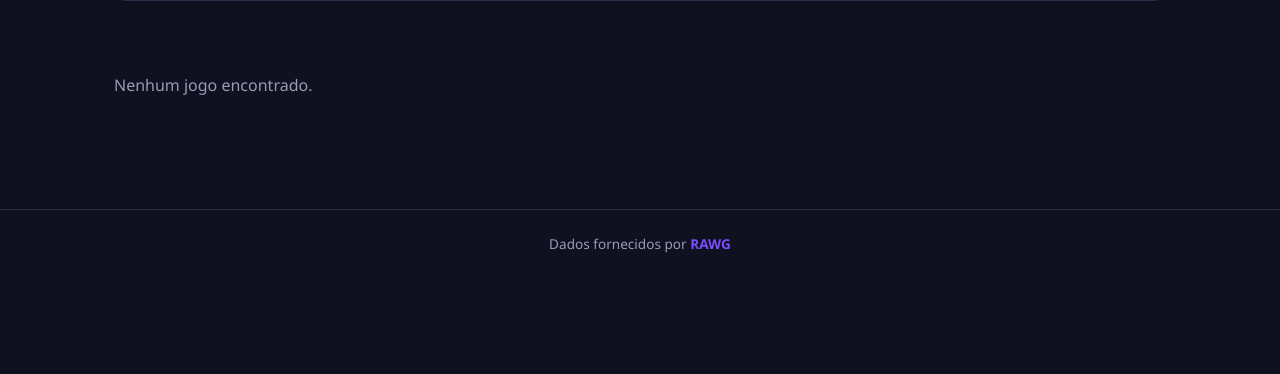
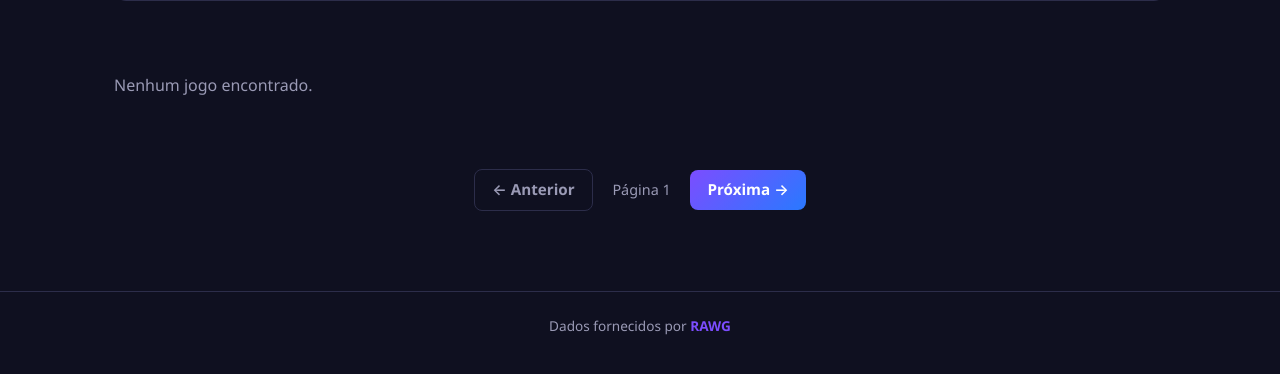
Before and after one commit to gabrielbastosg/Game_explorer-Django, a Django app: page / in a window 1280 px wide. Shown: the part 355-729 px from the top of the page. Run offline with Django 5.2, Linux system fonts and the light colour scheme; data that the repository does not hold is empty.

Commit message:
Adiciona paginação na home (navegação por páginas da RAWG)
- view: lê ?page, repassa para a API e calcula has_next/has_previous
- home.html: botões Anterior/Próxima preservando a busca
- home.css: estilo dos controles de paginação

Co-Authored-By: Claude Opus 4.8 <noreply@anthropic.com>

```diff
--- a/games/static/games/css/home.css
+++ b/games/static/games/css/home.css
@@ -144,3 +144,18 @@
     grid-column: 1 / -1;
     padding: 2rem 0;
 }
+
+
+/* ---------- Paginacao --------------*/
+.pagination {
+    display: flex;
+    align-items: center;
+    justify-content: center;
+    gap: 1.2rem;
+    margin-top: 2.5rem;
+}
+
+.page-current {
+    color: var(--text-muted);
+    font-size: 0.9rem;
+}
--- a/games/templates/games/home.html
+++ b/games/templates/games/home.html
@@ -45,4 +45,15 @@
             <p class="empty-state">Nenhum jogo encontrado.</p>
         {% endfor %}
     </div>
+    <div class="pagination">
+        {% if has_previous %}
+            <a href="?page={{ page|add:'-1' }}{% if search %}&search={{ search }}{% endif %}" class="btn btn-ghost">← Anterior</a>
+        {% endif %}
+
+        <span class="page-current">Página {{ page }}</span>
+
+        {% if has_next %}
+            <a href="?page={{ page|add:'1' }}{% if search %}&search={{ search }}{% endif %}" class="btn btn-primary">Próxima →</a>
+        {% endif %}
+    </div>
 {% endblock %}
--- a/games/views.py
+++ b/games/views.py
@@ -10,16 +10,23 @@ from django.contrib.auth.decorators import login_required
 API_KEY = config('RAWG_API_KEY')
 
 def home(request):
-    search = request.GET.get('search','')
+    search = request.GET.get('search', '')
+    page = request.GET.get('page', 1)
+
+    url = f'https://api.rawg.io/api/games?key={API_KEY}&page={page}'
     if search:
-        url = f'https://api.rawg.io/api/games?key={API_KEY}&search={search}'
-    else:
-        url = f'https://api.rawg.io/api/games?key={API_KEY}'
+        url += f'&search={search}'
 
     response = requests.get(url)
     data = response.json()
-    games = data['results']
-    return render(request, 'games/home.html', {'games': games, 'search': search})
+
+    return render(request, 'games/home.html', {
+        'games': data['results'],
+        'search': search,
+        'page': int(page),
+        'has_next': data['next'] is not None,
+        'has_previous': data['previous'] is not None,
+    })
 
 
 def game_detail(request, game_id):
```
